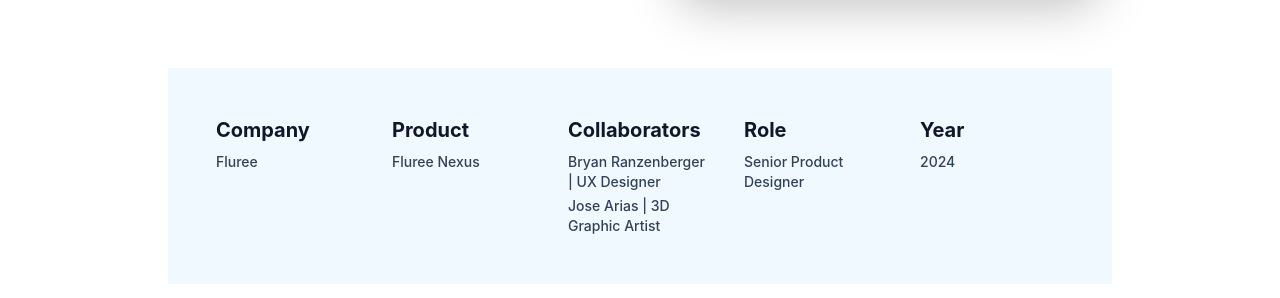
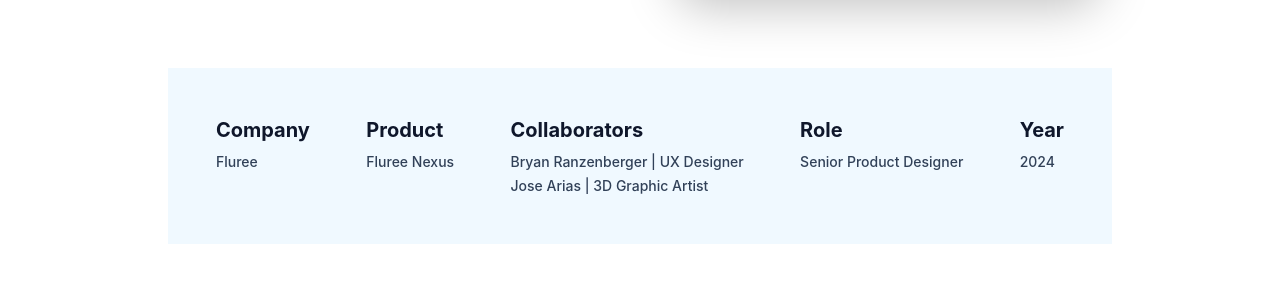
Before and after one commit to timygonzalez/timyg_website_2026, a React (Vite) app: page /use-cases/fluree in a window 1280 px wide. Shown: the part 502-800 px from the top of the page. Built offline with nearby package versions, Linux system fonts and the light colour scheme; a web font is replaced by a local one.

Commit message:
Use flex justify-between for Meta Info to ensure cleaner visual spacing

```diff
--- a/src/pages/ProjectDetail.jsx
+++ b/src/pages/ProjectDetail.jsx
@@ -72,7 +72,7 @@
                         </div>
 
                         {/* Meta Info Grid */}
-                        <div className="bg-sky-50 p-12 grid grid-cols-2 md:grid-cols-5 gap-8 mb-20">
+                        <div className="bg-sky-50 p-12 flex flex-wrap md:flex-nowrap justify-between gap-8 mb-20">
                             {project.meta && Object.entries(project.meta).map(([key, value]) => (
                                 <div key={key}>
                                     <h4 className="text-xl font-bold text-slate-900 mb-2 capitalize">{key}</h4>
```
